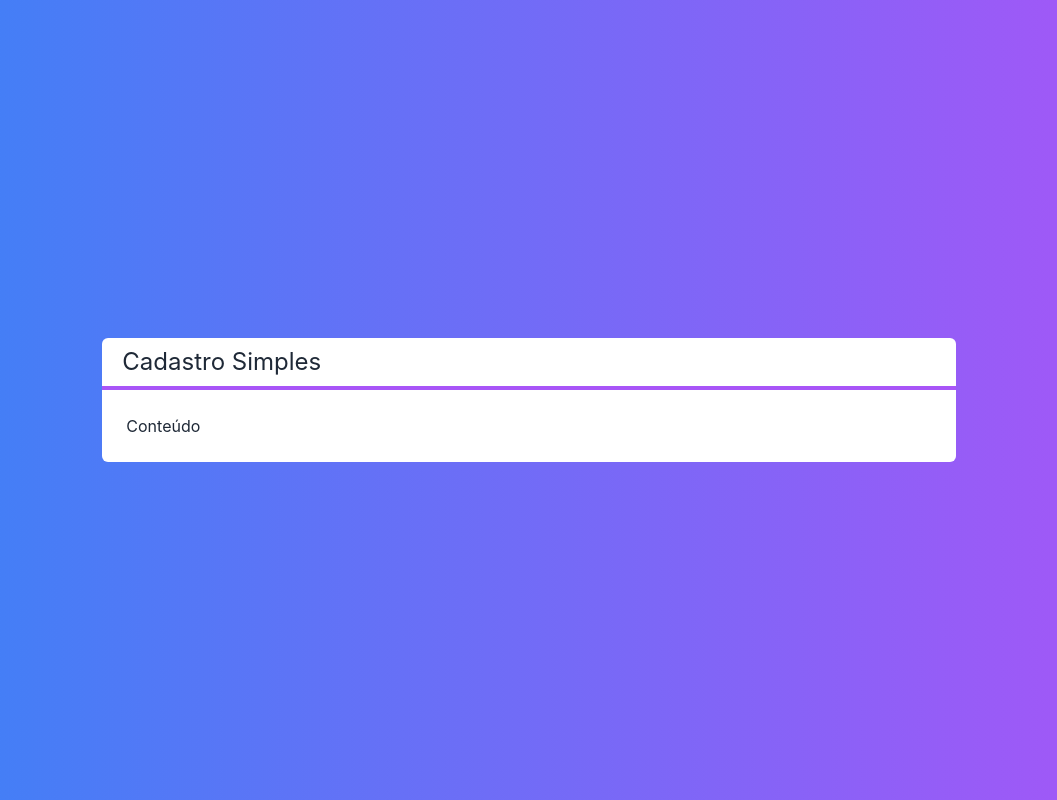
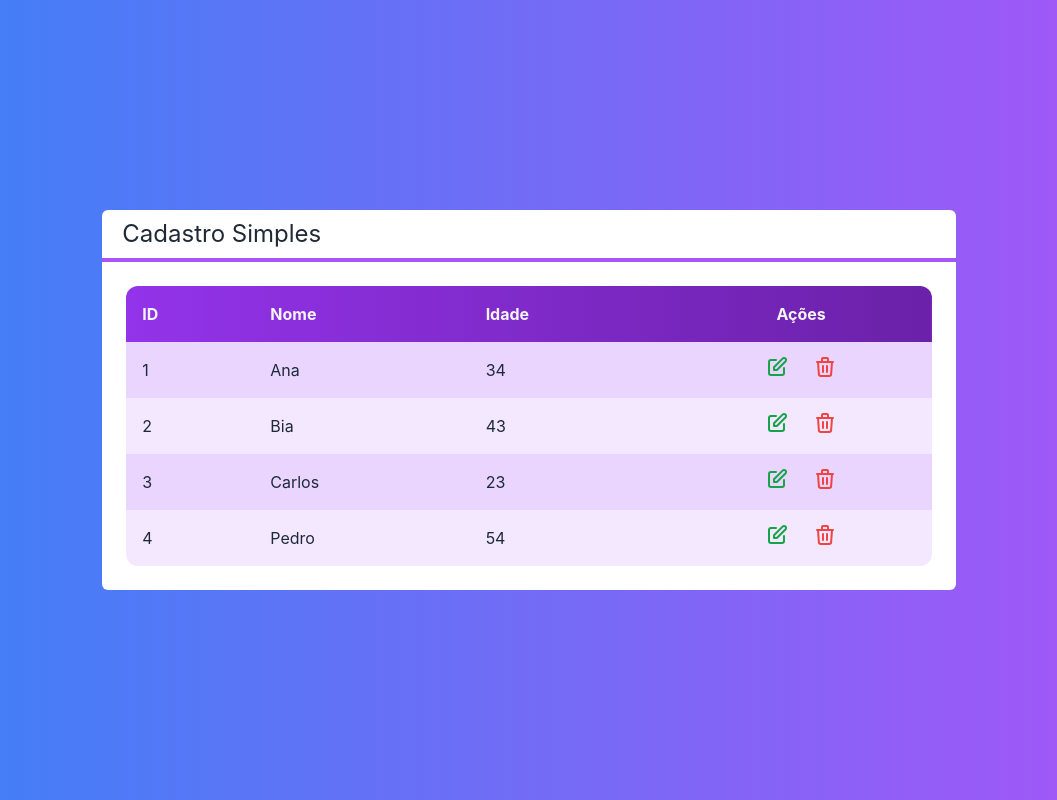
Before and after one commit to LucasEPO/crudNextJS, a Next.js app: page / in a window 1280 px wide. Shown: the whole page, without its empty margins (111-1168 px from the left). Built offline with nearby package versions, Linux system fonts and the light colour scheme.

Commit message:
Adicionando componente tabela

```diff
--- /dev/null
+++ b/src/components/Icones.tsx
@@ -0,0 +1,11 @@
+export const IconEdit = (
+    <svg xmlns="http://www.w3.org/2000/svg" className="h-6 w-6" fill="none" viewBox="0 0 24 24" stroke="currentColor">
+        <path strokeLinecap="round" strokeLinejoin="round" strokeWidth={2} d="M11 5H6a2 2 0 00-2 2v11a2 2 0 002 2h11a2 2 0 002-2v-5m-1.414-9.414a2 2 0 112.828 2.828L11.828 15H9v-2.828l8.586-8.586z" />
+    </svg>
+);
+
+export const IconTrash = (
+    <svg xmlns="http://www.w3.org/2000/svg" className="h-6 w-6" fill="none" viewBox="0 0 24 24" stroke="currentColor">
+        <path strokeLinecap="round" strokeLinejoin="round" strokeWidth={2} d="M19 7l-.867 12.142A2 2 0 0116.138 21H7.862a2 2 0 01-1.995-1.858L5 7m5 4v6m4-6v6m1-10V4a1 1 0 00-1-1h-4a1 1 0 00-1 1v3M4 7h16" />
+    </svg>
+);
--- /dev/null
+++ b/src/components/Tabela.tsx
@@ -0,0 +1,93 @@
+import Cliente from "../core/Cliente";
+import { IconEdit, IconTrash } from "./Icones";
+
+//Exige receber um array de clientes como parametro
+interface TableProps {
+    clientes: Cliente[];
+
+    //parametros opcionais
+    clientSelected?: (cliente: Cliente) => void;
+    clientExcluded?: (cliente: Cliente) => void;
+}
+
+export default function Tabela(props: TableProps) {
+
+    //verdadeiro quando um dos parametro existir
+    const showActions = props.clientSelected || props.clientExcluded;
+
+    //funcao ue cria o cabacalho da tabela
+    function renderHeader() {
+        return (
+            <tr>
+                <th className="text-left p-4">ID</th>
+                <th className="text-left p-4">Nome</th>
+                <th className="text-left p-4">Idade</th>
+                {/* Mostra as acoes apenas quando existir um dos parametros */}
+                {showActions ? <th className="p-4">Ações</th> : false}
+            </tr>
+        );
+    }
+
+    //funcao q cria o corpo da tabela com os dados
+    function renderData() {
+        return props.clientes?.map((cliente, i) => {
+            return (
+
+                //pelo indice define a classe para alternar as cores das linhas
+                <tr key={cliente.id} className={`
+                    ${i % 2 === 0 ? 'bg-purple-200' : 'bg-purple-100' }
+                `}>
+                    <td className="text-left p-4">{cliente.id}</td>
+                    <td className="text-left p-4">{cliente.nome}</td>
+                    <td className="text-left p-4">{cliente.idade}</td>
+                    {/* Mostra as acoes apenas quando existir um dos parametros */}
+                    {showActions ? renderActions(cliente) : false}
+                </tr>
+            );
+        });
+    }
+
+    function renderActions(cliente: Cliente) {
+        return (
+            <td className="flex justify-center">
+                {props.clientSelected ? (
+                    <button onClick={() => props.clientSelected?.(cliente)} className={`
+                        flex justify-center items-center
+                        text-green-600 rounded-full p-2 m-1
+                        hover:bg-purple-50
+                    `}>
+                        {IconEdit}
+                    </button>
+
+                ) : false}
+
+                {props.clientExcluded ? (
+
+                    <button onClick={() => props.clientExcluded?.(cliente)} className={`
+                        flex justify-center items-center
+                        text-red-500 rounded-full p-2 m-1
+                        hover:bg-purple-50
+                    `}>
+                        {IconTrash}
+                    </button>
+                ): false}
+
+            </td>
+        );
+    }
+
+    //chama as funcoes e retorna a tabela completa
+    return (
+        <table className="w-full rounded-xl overflow-hidden">
+            <thead className={`
+                text-gray-100
+                bg-gradient-to-r from-purple-600 to-purple-800
+            `}>
+                {renderHeader()}
+            </thead>
+            <tbody>
+                {renderData()}
+            </tbody>
+        </table>
+    )
+}
--- a/src/pages/index.tsx
+++ b/src/pages/index.tsx
@@ -1,6 +1,22 @@
 import Layout from "../components/Layout";
+import Tabela from "../components/Tabela";
+import Cliente from "../core/Cliente";
 
 export default function Home() {
+
+  const clientes = [
+    new Cliente('Ana',34,'1'),
+    new Cliente('Bia',43,'2'),
+    new Cliente('Carlos',23,'3'),
+    new Cliente('Pedro',54,'4'),
+  ];
+
+  function clientSelected(cliente: Cliente) {
+    console.log(cliente.nome);
+  }
+  function clientExcluded(cliente: Cliente) {
+    console.log(`Excluir... ${cliente.nome}`);
+  }
   return (
     <div className={`
       flex justify-center items-center h-screen
@@ -8,7 +24,11 @@
       text-white
     `}>
       <Layout titulo="Cadastro Simples">
-        <span>Conteúdo</span>
+        <Tabela
+          clientes={clientes}
+          clientSelected={clientSelected}
+          clientExcluded={clientExcluded}
+        ></Tabela>
       </Layout>
     </div>
   )
```
